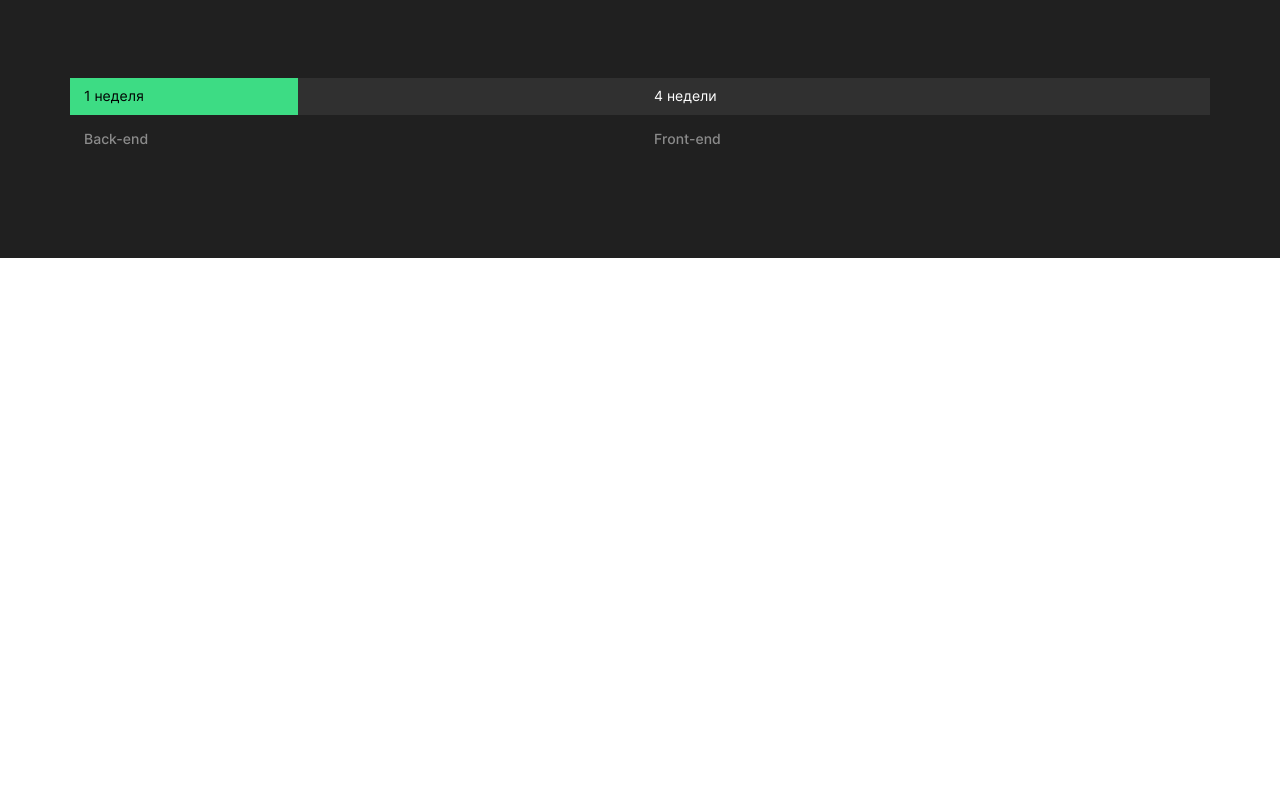
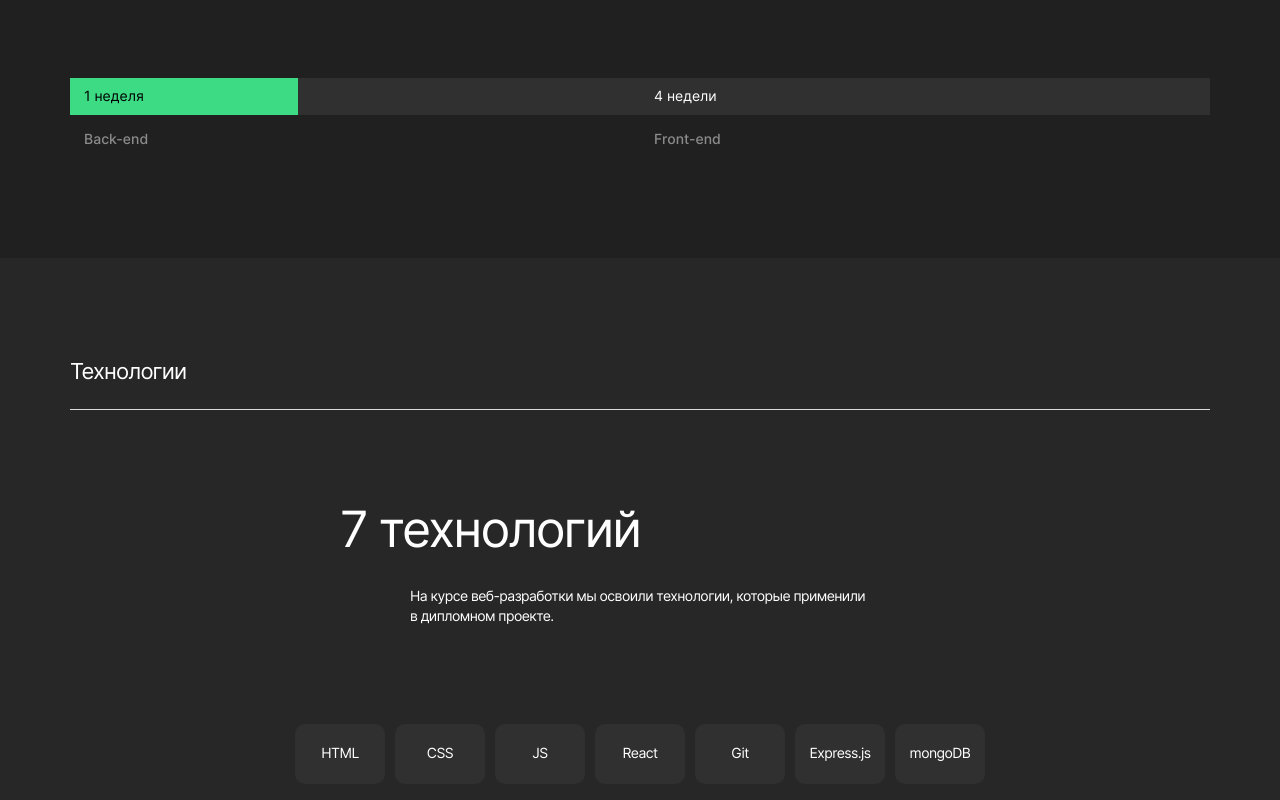
Before and after one commit to eugesher/movies-explorer-frontend, a React (Create React App) app: page / in a window 1280 px wide. Shown: the part 1003-1803 px from the top of the page. Before the commit the page ends 1261 px from the top, so only its background shows below. Built offline with nearby package versions, Linux system fonts and the light colour scheme; the HTML template or start-up script is replaced by a standard one.

Commit message:
feat: desktop 'techs' section

```diff
--- a/src/components/Main/Main.js
+++ b/src/components/Main/Main.js
@@ -1,12 +1,14 @@
 import "./Main.css";
 import Promo from "../Promo/Promo";
 import AboutProject from "../AboutProject/AboutProject";
+import Techs from "../Techs/Techs";
 
 export default function Main() {
   return (
     <main className="main">
       <Promo />
       <AboutProject />
+      <Techs />
     </main>
   );
 }
--- /dev/null
+++ b/src/components/Techs/Techs.css
@@ -0,0 +1,73 @@
+.techs {
+  padding: 100px 0;
+  background-color: #272727;
+}
+
+.techs__content {
+  box-sizing: border-box;
+  display: flex;
+  flex-direction: column;
+  align-items: center;
+  max-width: 1280px;
+  margin: 0 auto;
+  padding: 0 70px;
+}
+
+.techs__title {
+  width: 100%;
+  margin: 0;
+  padding-bottom: 24px;
+  border-bottom: 1px solid #dadada;
+  font-weight: 400;
+  font-size: 22px;
+  line-height: 1.21;
+  letter-spacing: -0.04em;
+}
+
+.techs__info {
+  width: 600px;
+  margin: 90px 0 0;
+  font-weight: 400;
+  font-size: 50px;
+  line-height: 1.16;
+  letter-spacing: -0.04em;
+}
+
+.techs__info-caption {
+  width: 460px;
+  margin: 28px 0 0;
+  font-weight: 400;
+  font-size: 14px;
+  line-height: 1.43;
+  letter-spacing: -0.04em;
+}
+
+.techs__tag-list {
+  display: flex;
+  margin: 98px 0 0;
+  padding: 0;
+  list-style-type: none;
+}
+
+.techs__tag-list-item {
+  display: flex;
+  align-items: center;
+  justify-content: center;
+  width: 90px;
+  height: 60px;
+  margin-left: 10px;
+  border-radius: 10px;
+  background-color: #303030;
+}
+
+.techs__tag-list-item:first-child {
+  margin-left: 0;
+}
+
+.techs__tag {
+  margin: 0;
+  font-weight: 400;
+  font-size: 14px;
+  line-height: 1.21;
+  letter-spacing: -0.04em;
+}
--- /dev/null
+++ b/src/components/Techs/Techs.js
@@ -0,0 +1,38 @@
+import "./Techs.css";
+
+export default function Techs() {
+  return (
+    <section className="techs">
+      <div className="techs__content">
+        <h2 className="techs__title">Технологии</h2>
+        <p className="techs__info">7 технологий</p>
+        <p className="techs__info-caption">
+          На курсе веб-разработки мы освоили технологии, которые применили в дипломном проекте.
+        </p>
+        <ul className="techs__tag-list">
+          <li className="techs__tag-list-item">
+            <p className="techs__tag">HTML</p>
+          </li>
+          <li className="techs__tag-list-item">
+            <p className="techs__tag">CSS</p>
+          </li>
+          <li className="techs__tag-list-item">
+            <p className="techs__tag">JS</p>
+          </li>
+          <li className="techs__tag-list-item">
+            <p className="techs__tag">React</p>
+          </li>
+          <li className="techs__tag-list-item">
+            <p className="techs__tag">Git</p>
+          </li>
+          <li className="techs__tag-list-item">
+            <p className="techs__tag">Express.js</p>
+          </li>
+          <li className="techs__tag-list-item">
+            <p className="techs__tag">mongoDB</p>
+          </li>
+        </ul>
+      </div>
+    </section>
+  );
+}
```
